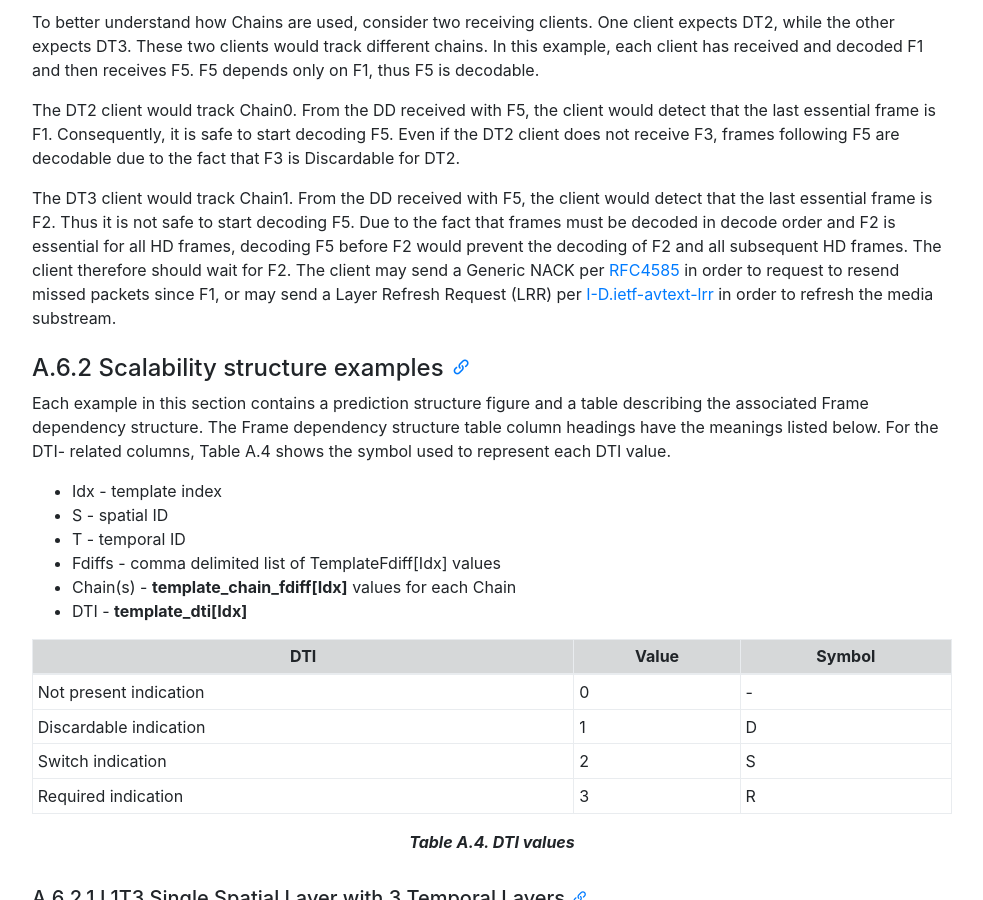
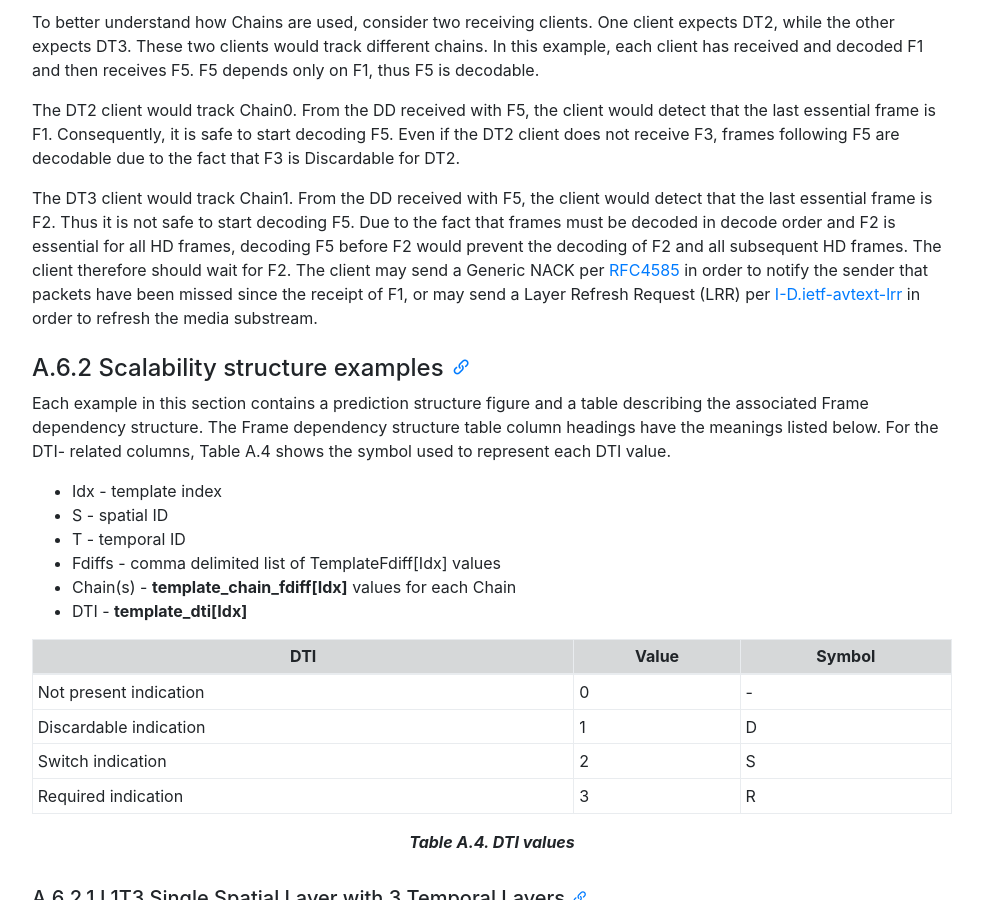
Before and after one commit to AOMediaCodec/av1-rtp-spec, a Jekyll site: the page built from index.md, in a window 1280 px wide and 900 px high, scrolled down 34544 px. Shown: the whole window, without its empty margins (53-1036 px from the left). Built offline with Jekyll 4.4.1, drawn with Linux system fonts in a browser that asks for light colours; nearby versions of some CDN libraries.

Commit message:
improve the text

```diff
--- a/av1-rtp-spec.md
+++ b/av1-rtp-spec.md
@@ -1184,7 +1184,7 @@ To better understand how Chains are used, consider two receiving clients. One cl
 
 The DT2 client would track Chain0. From the DD received with F5, the client would detect that the last essential frame is F1. Consequently, it is safe to start decoding F5. Even if the DT2 client does not receive F3, frames following F5 are decodable due to the fact that F3 is Discardable for DT2.
 
-The DT3 client would track Chain1. From the DD received with F5, the client would detect that the last essential frame is F2. Thus it is not safe to start decoding F5. Due to the fact that frames must be decoded in decode order and F2 is essential for all HD frames, decoding F5 before F2 would prevent the decoding of F2 and all subsequent HD frames. The client therefore should wait for F2. The client may send a Generic NACK per [RFC4585] in order to request to resend missed packets since F1, or may send a Layer Refresh Request (LRR) per [I-D.ietf-avtext-lrr] in order to refresh the media substream.
+The DT3 client would track Chain1. From the DD received with F5, the client would detect that the last essential frame is F2. Thus it is not safe to start decoding F5. Due to the fact that frames must be decoded in decode order and F2 is essential for all HD frames, decoding F5 before F2 would prevent the decoding of F2 and all subsequent HD frames. The client therefore should wait for F2. The client may send a Generic NACK per [RFC4585] in order to notify the sender that packets have been missed since the receipt of F1, or may send a Layer Refresh Request (LRR) per [I-D.ietf-avtext-lrr] in order to refresh the media substream.
 
 
 #### A.6.2 Scalability structure examples
```
